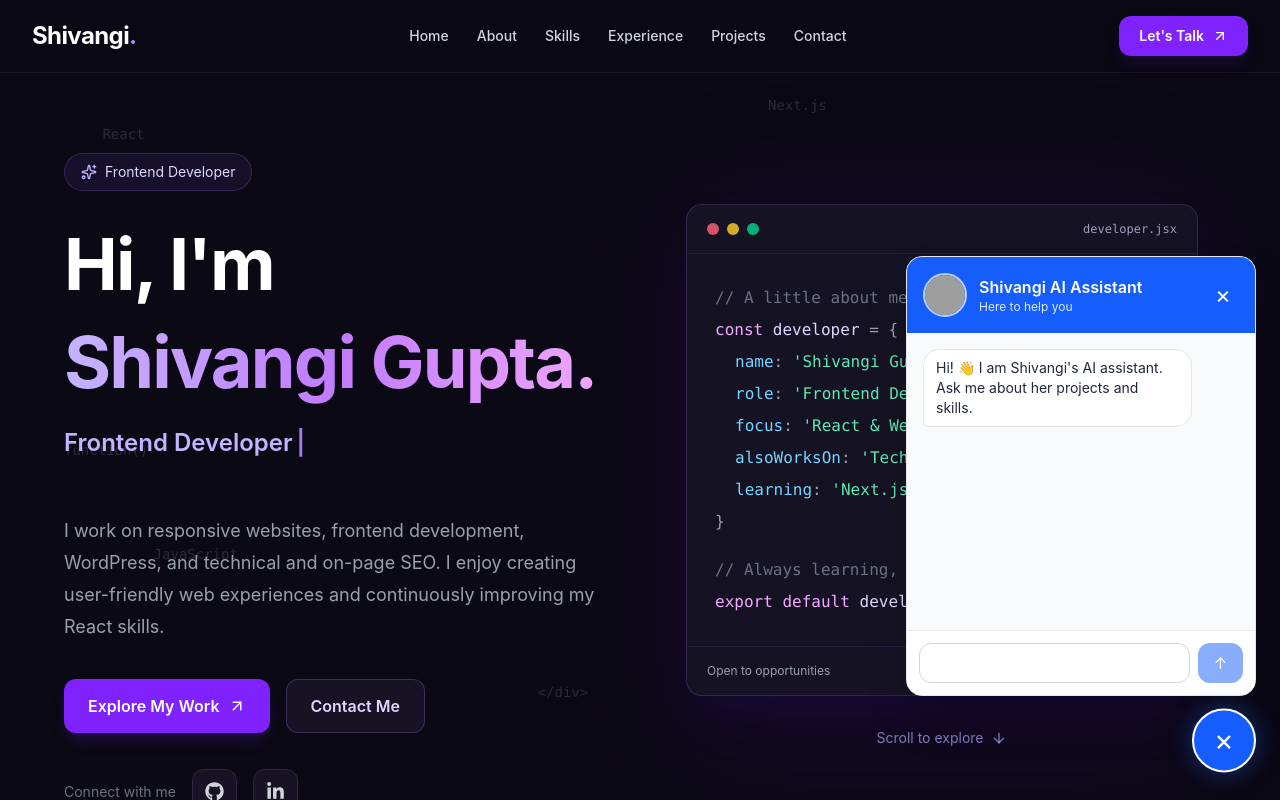
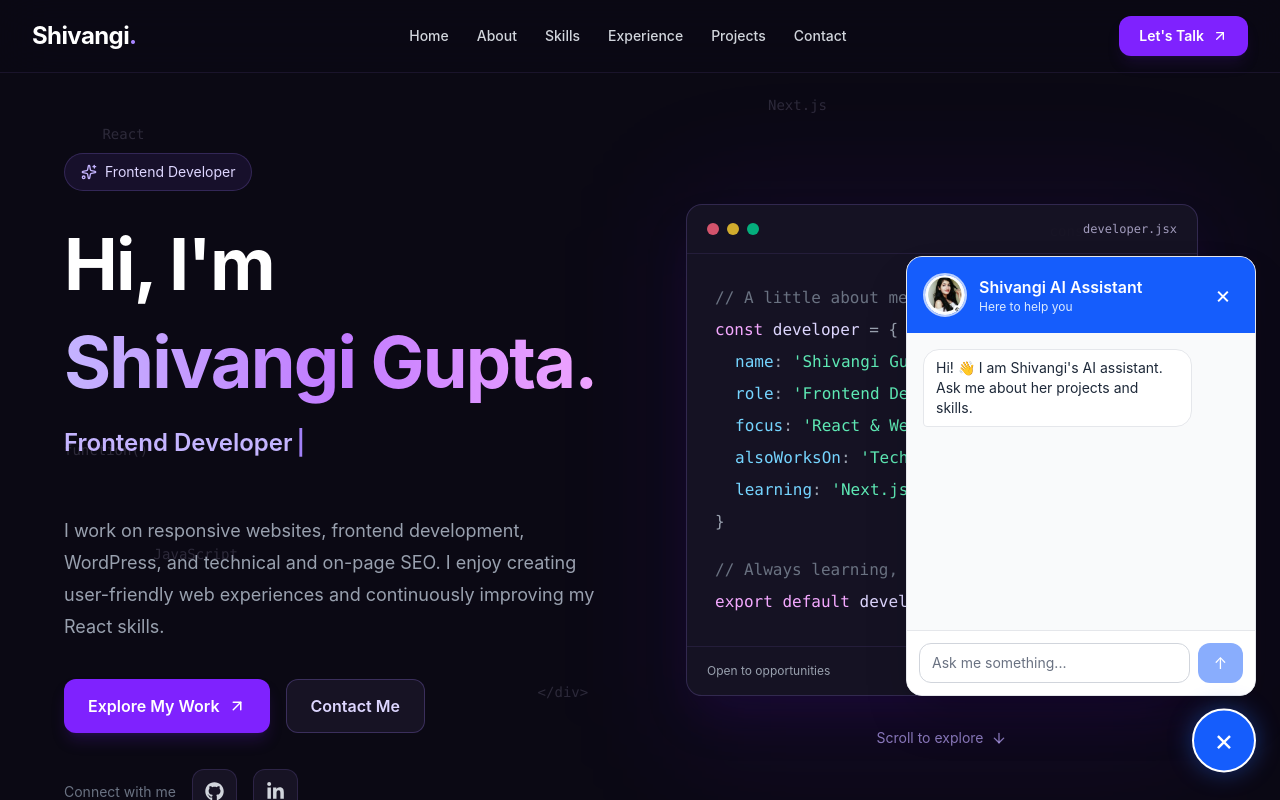
Before and after one commit to Shivangi-30/shivangi-s-portfolio, a React (Vite) app: page / in a window 1280 px wide. Both pictures are taken after a click on the button "Open chatbot". Shown: the top 800 px of the page. Built offline with nearby package versions, Linux system fonts and the light colour scheme; grey boxes are pictures that could not be loaded.

Commit message:
Fix portfolio chatbot input and avatar

```diff
--- a/src/components/Chatbot.jsx
+++ b/src/components/Chatbot.jsx
@@ -128,8 +128,7 @@ const suggestedQuestions = [
             {messages.map((item, index) => (
               <div
                 key={index}
-                className={`max-w-[85%] whitespace-pre-wrap break-words rounded-2xl px-3 py-2 text-sm ${
-                  item.role === "user"
+                className={`max-w-[85%] whitespace-pre-wrap break-words rounded-2xl px-3 py-2 text-sm ${item.role === "user"
                     ? "self-end rounded-br-sm bg-blue-600 text-white"
                     : "self-start rounded-bl-sm border border-gray-200 bg-white text-gray-800"
                   }`}
@@ -158,8 +157,9 @@ const suggestedQuestions = [
               placeholder="Ask me something..."
               maxLength={1000}
               disabled={isLoading}
-              className="min-w-0 flex-1 rounded-xl border border-gray-300 px-3 py-2 text-sm outline-none focus:border-blue-500 focus:ring-2 focus:ring-blue-100 disabled:bg-gray-100"
-            />
+
+className="min-w-0 flex-1 rounded-xl border border-gray-300 bg-white px-3 py-2 text-sm !text-gray-900 placeholder:text-gray-500 caret-blue-600 outline-none focus:border-blue-500 focus:ring-2 focus:ring-blue-100 disabled:bg-gray-100"/>
+
 
             <button
               type="submit"
```
Also changed, not shown: public/images/shivangi-avatar.png (added). Lines whose indentation alone changed are shown as unchanged.
